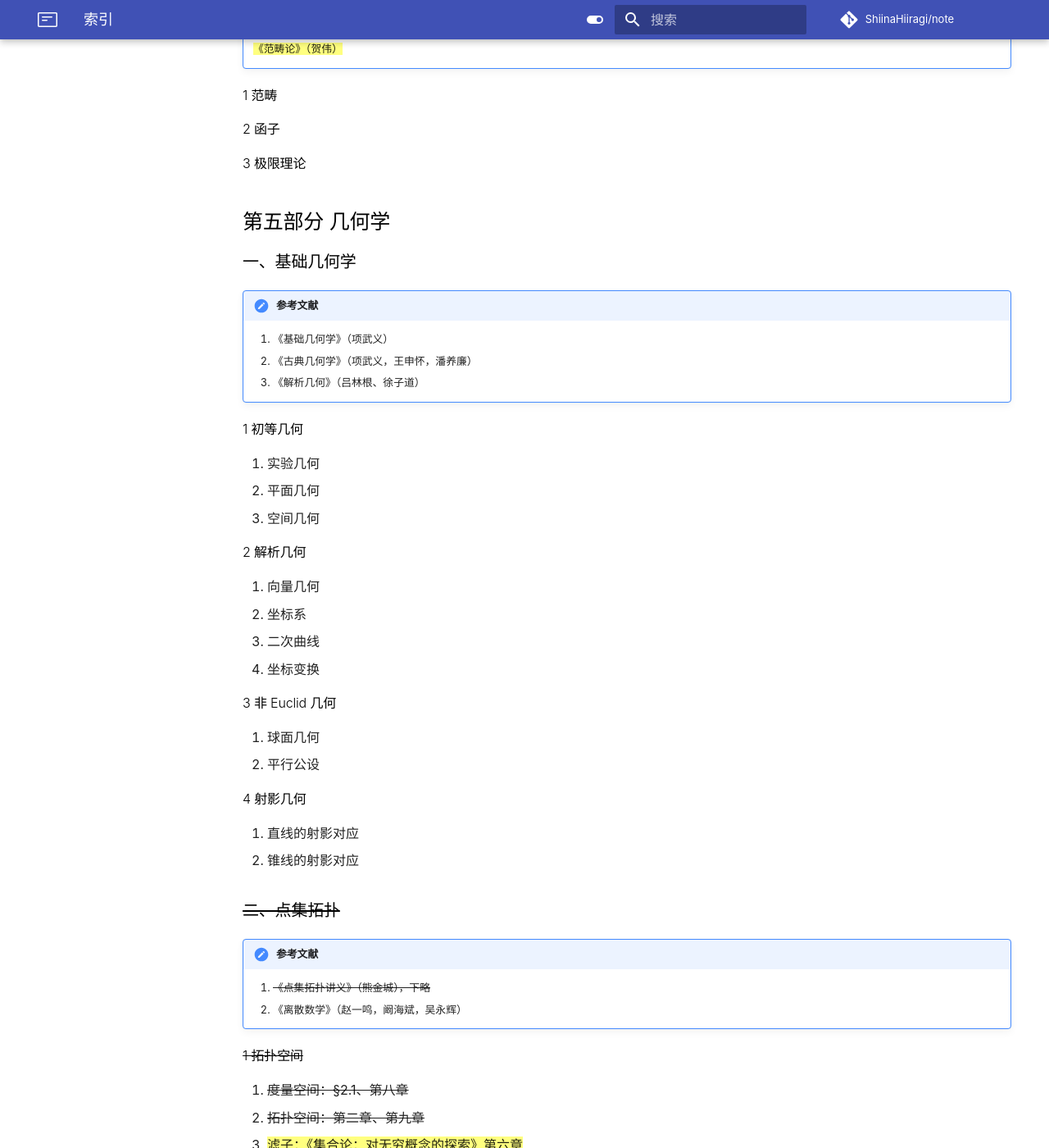
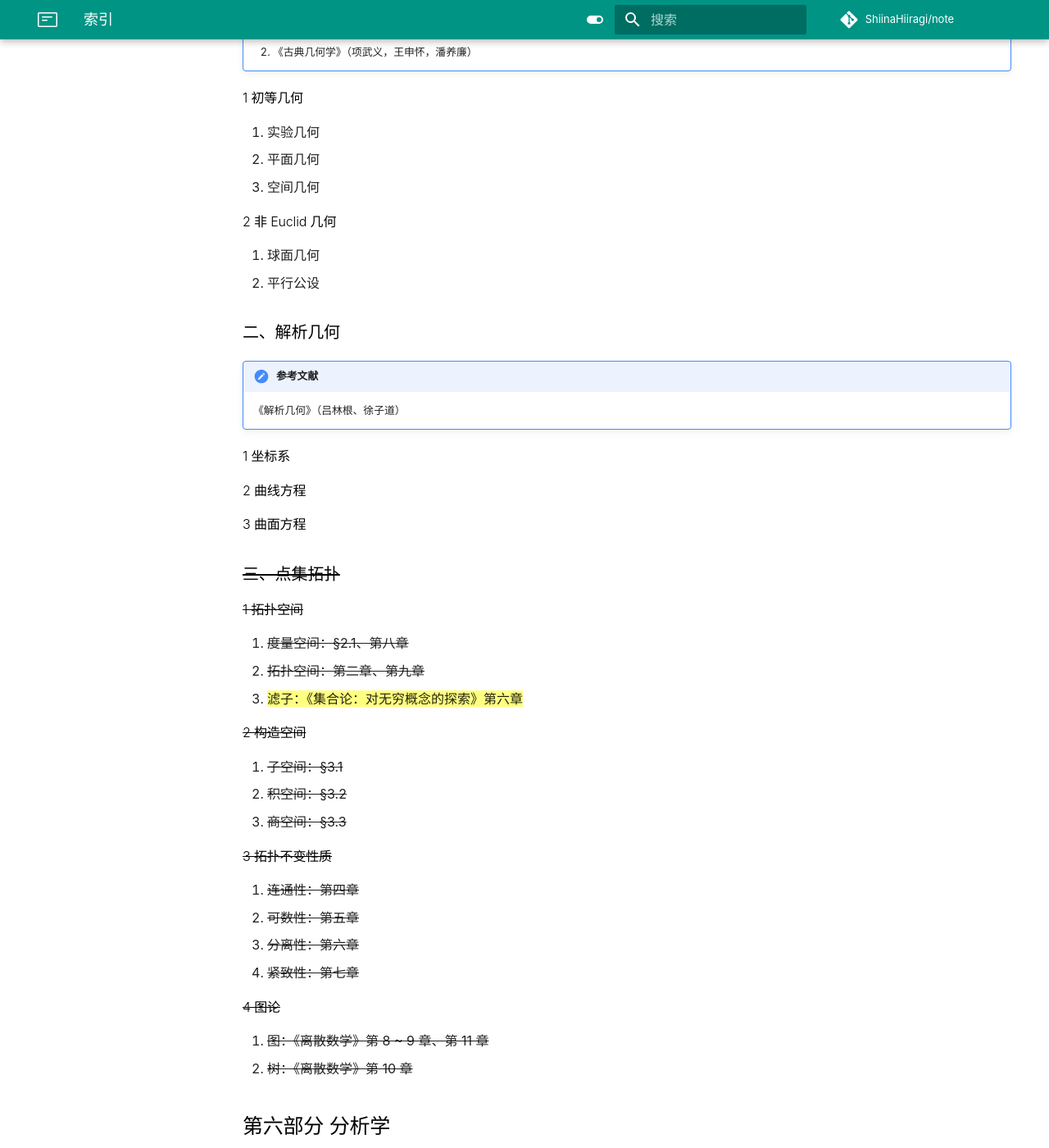
Before and after one commit to ShiinaHiiragi/note, an MkDocs documentation site: the page built from docs/intro/toc.md, in a window 1280 px wide and 1400 px high, scrolled down 11045 px. Shown: the whole window at 82% size. Built offline with MkDocs 1.6.1 and Material for MkDocs 9.7.7, drawn with Linux system fonts in a browser that asks for light colours; comment, search, counter and statistics services are not loaded; some of the changed text lies outside the part shown.

Commit message:
change meta

```diff
--- a/docs/intro/toc.md
+++ b/docs/intro/toc.md
@@ -1,11 +1,6 @@
 # 索引
 ## 第一部分 认识基础
 ### ~~一、形式逻辑~~
-
-!!! note "参考文献"
-    1. ~~《形式逻辑》（华东师范大学哲学系逻辑学教研室），下略~~
-    2. ~~《简单的哲学》（陶涛）~~
-    3. ~~《简明逻辑学导论》（赫尔利）~~
 
 #### ~~1 概念~~
 1. ~~逻辑学：第十章~~
@@ -60,9 +55,6 @@
 ## 第二部分 形而上学
 ### ~~一、认知科学~~
 
-!!! note "参考文献"
-    ~~《认知科学导论》（蔡曙山），下略~~
-
 #### ~~1 脑与神经认知~~
 1. ~~神经科学基础：第一章~~
 2. ~~心智与意识：第二章~~
@@ -106,12 +98,10 @@
 2. 理据性：第三章、第十一章
 3. 标出性：第十三章
 
-
 #### 3 符号句法学
 1. 媒介与渠道：第五章
 2. 伴随文本：第六章
 3. 双轴关系：第七章
-
 
 #### 4 符号推演
 1. 谎言与虚构：第十二章
@@ -152,9 +142,6 @@
 3. 模态与可能世界：第十二章
 
 ### ~~四、数学哲学~~
-
-!!! note "参考文献"
-    ~~《数学哲学：对数学的思考》（Stewart Shapiro）下略~~~~
 
 #### ~~1 基本问题与历史观点~~
 1. ~~基本问题：第一章、第二章~~
@@ -225,7 +212,7 @@
 
 !!! note "参考文献"
     1. 《递归论：算法与随机性基础》（郝兆宽、杨睿之、杨跃），下略
-    2. 《计算理论导引》（Michael Sipser）
+    2. ~~《计算理论导引》（Michael Sipser）~~
     3. 《Reverse Mathematics: Proofs from the Inside out》（John Stillwell）
 
 #### ~~1 可计算理论：完全代替《数理逻辑：证明及其限度》第七章~~
@@ -372,32 +359,28 @@
 !!! note "参考文献"
     1. 《基础几何学》（项武义）
     2. 《古典几何学》（项武义，王申怀，潘养廉）
-    2. 《解析几何》（吕林根、徐子道）
 
 #### 1 初等几何
 1. 实验几何
 2. 平面几何
 3. 空间几何
 
-#### 2 解析几何
-1. 向量几何
-2. 坐标系
-3. 二次曲线
-4. 坐标变换
-
-#### 3 非 Euclid 几何
+#### 2 非 Euclid 几何
 1. 球面几何
 2. 平行公设
 
-#### 4 射影几何
-1. 直线的射影对应
-2. 锥线的射影对应
-
-### ~~二、点集拓扑~~
+### 二、解析几何
 
 !!! note "参考文献"
-    1. ~~《点集拓扑讲义》（熊金城），下略~~
-    2. 《离散数学》（赵一鸣，阚海斌，吴永辉）
+    《解析几何》（吕林根、徐子道）
+
+#### 1 坐标系
+
+#### 2 曲线方程
+
+#### 3 曲面方程
+
+### ~~三、点集拓扑~~
 
 #### ~~1 拓扑空间~~
 1. ~~度量空间：§2.1、第八章~~
@@ -418,15 +401,6 @@
 #### ~~4 图论~~
 1. ~~图：《离散数学》第 8 ~ 9 章、第 11 章~~
 2. ~~树：《离散数学》第 10 章~~
-
-### 三、代数拓扑
-
-!!! note "参考文献"
-    ==《代数拓扑讲义》（周建伟）==
-
-#### 1 基本群
-
-#### 2 同调群
 
 ## 第六部分 分析学
 
--- a/mkdocs.yml
+++ b/mkdocs.yml
@@ -19,8 +19,8 @@
     - toc.integrate
   palette:
     - scheme: default
-      primary: indigo
-      accent: pink
+      primary: teal
+      accent: blue
       toggle:
         icon: material/toggle-switch
         name: Switch to White Panel
@@ -109,7 +109,7 @@
     - 二、线性代数:
       - 1 向量与矩阵: alg/line/mat.md
   - 几何学:
-    - 二、点集拓扑:
+    - 三、点集拓扑:
       - 1 拓扑空间: top/point/space.md
       - 2 构造空间: top/point/constr.md
       - 3 拓扑不变性质: top/point/prop.md
```
Also changed, not shown: docs/alg/line/mat.md (+7 -5 lines).
